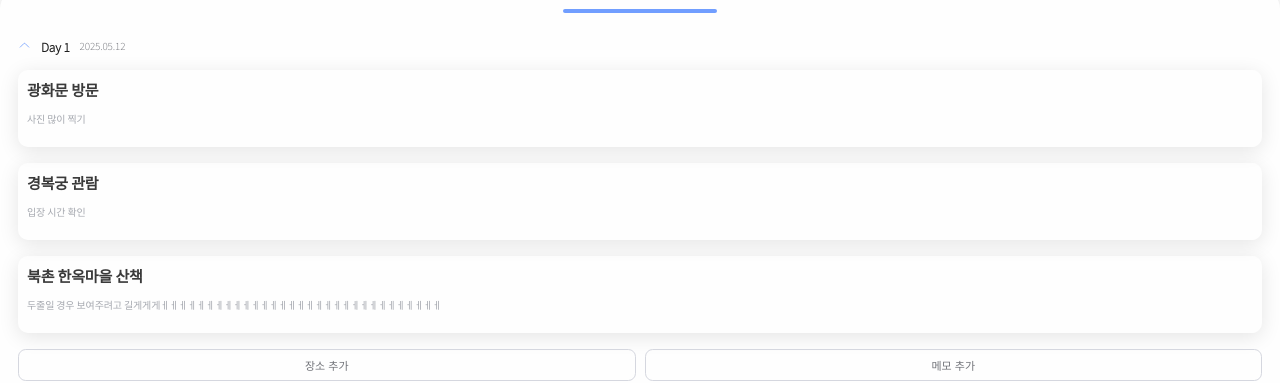
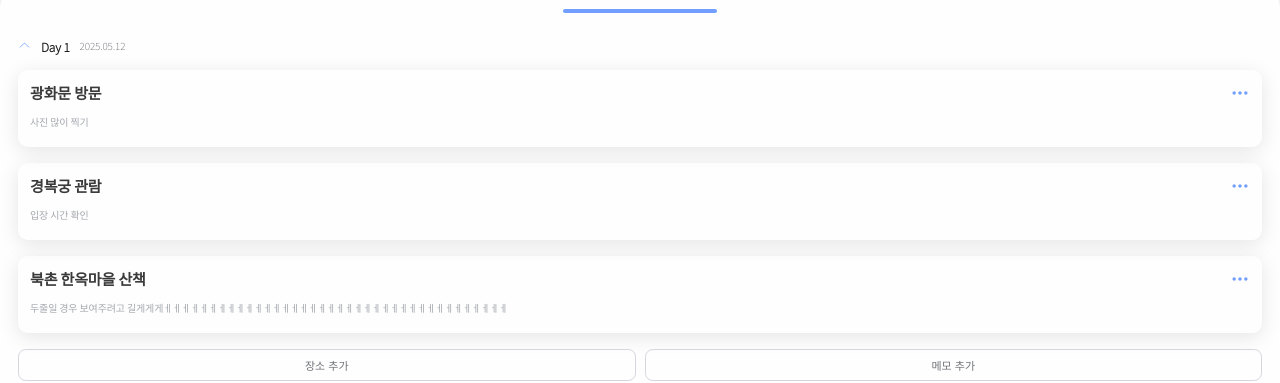
Before and after one commit to yeji424/road-pick-fe, a React (Vite) app: page /plan in a window 1280 px wide. Both pictures are taken after a click on the button 24 px from the left and 703 px from the top of the page. Shown: the part 377-760 px from the top of the page. Built offline with nearby package versions, Linux system fonts and the light colour scheme; no server answers.

Commit message:
플랜 페이지 디자인 수정

```diff
--- a/src/components/common/BottomSheet/BottomSheet.module.css
+++ b/src/components/common/BottomSheet/BottomSheet.module.css
@@ -217,7 +217,20 @@
   border-radius: 10px;
   box-shadow: 0 4px 20px rgba(0, 0, 0, 0.1);
   margin-bottom: 16px;
-  padding: 9px;
+  padding: 12px;
+}
+
+.activityHeader {
+  display: flex;
+  justify-content: space-between;
+  align-items: center;
+}
+
+.moreIcon {
+  width: 20px;
+  height: 20px;
+  color: var(--primary-blue);
+  cursor: pointer;
 }
 
 .activityName {
--- a/src/components/common/BottomSheet/BottomSheetPlan.jsx
+++ b/src/components/common/BottomSheet/BottomSheetPlan.jsx
@@ -1,6 +1,7 @@
 import React, { useState } from 'react'
 import css from './BottomSheet.module.css'
 import ArrowUpIcon from '@/assets/icons/arrowUpIcon.svg?react'
+import MoreIcon from '@/assets/icons/moreIcon.svg?react'
 
 const BottomSheetPlan = () => {
   const plans = [
@@ -11,7 +12,7 @@ const BottomSheetPlan = () => {
         { name: '경복궁 관람', memo: '입장 시간 확인' },
         {
           name: '북촌 한옥마을 산책',
-          memo: '두줄일 경우 보여주려고 길게게게ㅔㅔㅔㅔㅔㅔㅔㅔㅔㅔㅔㅔㅔㅔㅔㅔㅔㅔㅔㅔㅔㅔㅔㅔㅔㅔㅔㅔㅔㅔㅔ',
+          memo: '두줄일 경우 보여주려고 길게게게ㅔㅔㅔㅔㅔㅔㅔㅔㅔㅔㅔㅔㅔㅔㅔㅔㅔㅔㅔㅔㅔㅔㅔㅔㅔㅔㅔㅔㅔㅔㅔㅔㅔㅔㅔㅔㅔㅔ',
         },
       ],
     },
@@ -59,7 +60,10 @@ const PlanDayBlock = ({ day, date, activities }) => {
         <ul className={css.planActivitiesList}>
           {activities.map(({ name, memo }, idx) => (
             <li key={idx} className={css.planActivityItem}>
-              <div className={css.activityName}>{name}</div>
+              <div className={css.activityHeader}>
+                <div className={css.activityName}>{name}</div>
+                <MoreIcon className={css.moreIcon} />
+              </div>
               <div className={css.activityMemo}>{memo}</div>
             </li>
           ))}
```
Also changed, not shown: src/assets/icons/more.svg (deleted).
